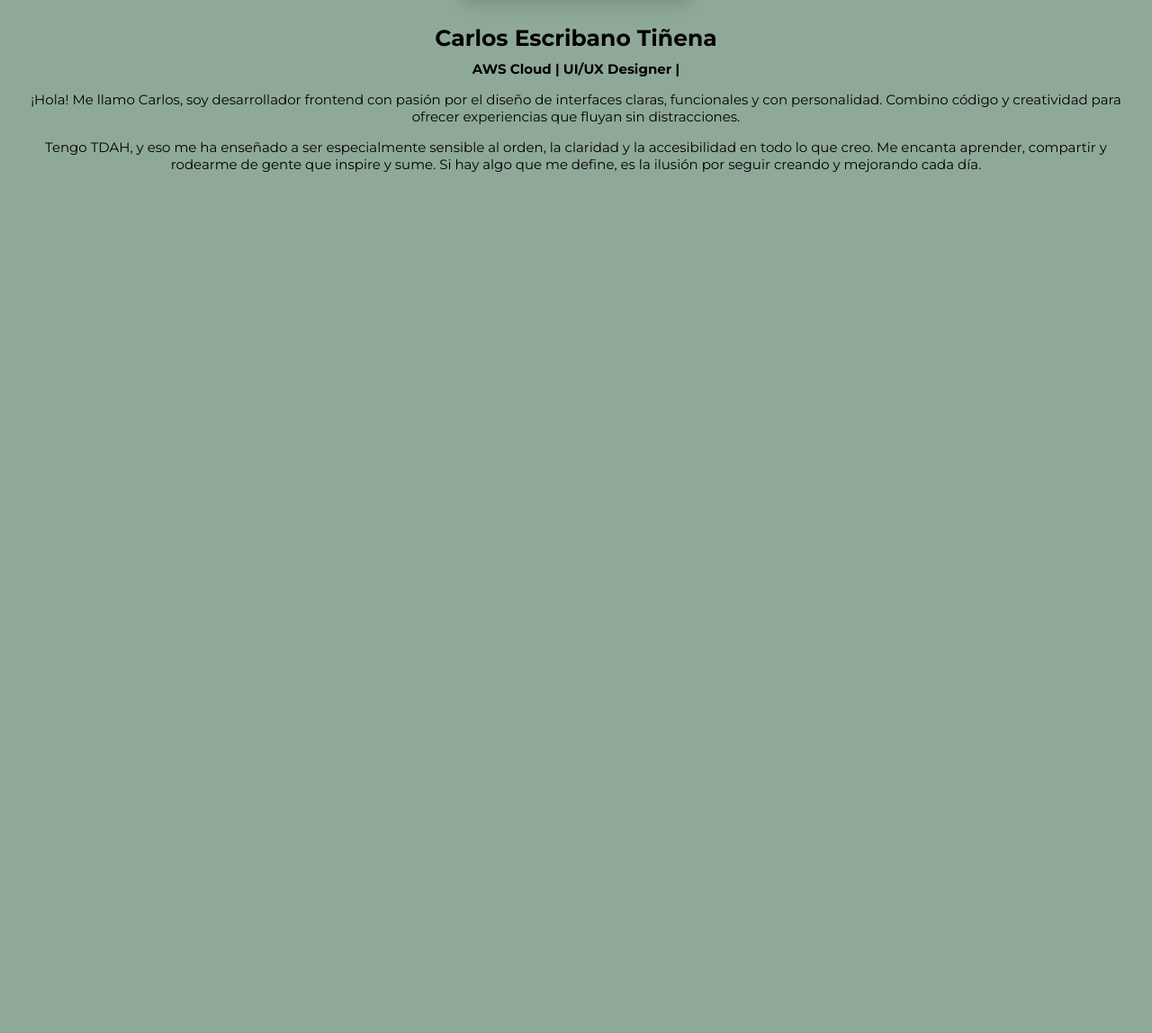
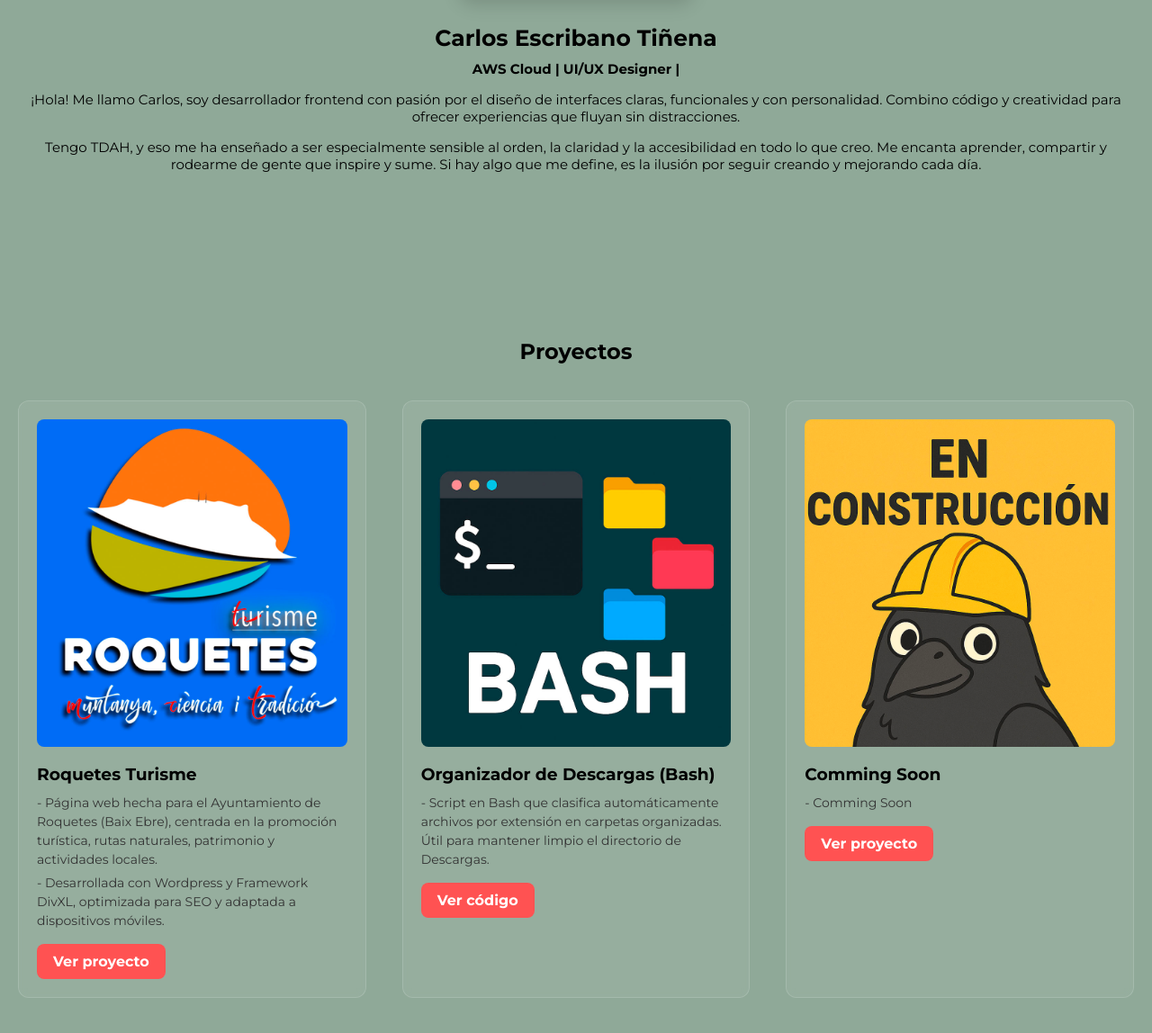
Before and after one commit to Karl0s83/portfolio, a plain HTML site: page index.html in a window 1280 px wide. Shown: the part 504-1652 px from the top of the page at 90% size. Before the commit the page ends 800 px from the top, so only its background shows below. Drawn offline with Linux system fonts and the light colour scheme.

Commit message:
Add 3 new projects, one is underconstruction, organiced pictures with diferent folders

```diff
--- a/index.html
+++ b/index.html
@@ -1,13 +1,12 @@
 <!DOCTYPE html>
 <html lang="es">
+
 <head>
   <meta charset="UTF-8" />
   <meta name="viewport" content="width=device-width, initial-scale=1.0" />
-    <link rel="shortcut icon" href="assets/favicon.png" type="image/x-icon" />
-    <link
-      href="https://fonts.googleapis.com/css2?family=Montserrat:wght@400;700&family=Special+Elite&display=swap"
-      rel="stylesheet"
-    />
+  <link rel="shortcut icon" href="assets/logo/favicon.png" type="image/x-icon" />
+  <link href="https://fonts.googleapis.com/css2?family=Montserrat:wght@400;700&family=Special+Elite&display=swap"
+    rel="stylesheet" />
   <link rel="stylesheet" href="style.css" />
   <title>Portfolio Carlos ET</title>
 </head>
@@ -15,7 +14,7 @@
 <body>
   <header>
     <div class="header-container">
-        <a href="#"><img src="assets/logo.png" alt="logo" class="logo" /></a>
+      <a href="#"><img src="assets/logo/logo.png" alt="logo" class="logo" /></a>
       <nav role="navigation">
         <div id="menuToggle">
           <input type="checkbox" />
@@ -25,9 +24,9 @@
           <ul id="menu">
             <li><a href="#">Home</a></li>
             <li><a href="#about">Sobre mi</a></li>
+            <li><a href="" target="_blank">Proyectos</a></li>
             <li><a href="#info">Info</a></li>
             <li><a href="#contact">Contacto</a></li>
-              <li><a href="" target="_blank">Proyectos</a></li>
             <div class="lang-header">
               <button class="lang-btn" onclick="setLanguage('es')">ES</button>
               <button class="lang-btn" onclick="setLanguage('en')">EN</button>
@@ -55,6 +54,46 @@
       define, es la ilusión por seguir creando y mejorando cada día.
     </p>
   </section>
+  <section class="projects" id="projects">
+    <h2>Proyectos</h2>
+    <div class="project-list" id="project-list">
+
+      <!-- Proyecto 1: Web Turismo Roquetes -->
+      <div class="project-card">
+        <img src="assets/projects/roquetes_logo.jpg" alt="Roquetes Turisme" class="project-img">
+        <h3>Roquetes Turisme</h3>
+        <p>
+          - Página web hecha para el Ayuntamiento de Roquetes (Baix Ebre), centrada en la promoción turística,
+          rutas naturales, patrimonio y actividades locales.
+        </p>
+        <p>
+          - Desarrollada con Wordpress y Framework DivXL, optimizada para SEO y adaptada a dispositivos móviles.
+        </p>
+        <a href="https://roquetesturisme.cat" target="_blank" class="project-btn">Ver proyecto</a>
+      </div>
+      <!-- Proyecto 2: Script Bash Descargas -->
+      <div class="project-card">
+        <img src="assets/projects/logobash.jpg" alt="Bash Script" class="project-img">
+        <h3>Organizador de Descargas (Bash)</h3>
+        <p>
+          - Script en Bash que clasifica automáticamente archivos por extensión en carpetas organizadas.
+          Útil para mantener limpio el directorio de Descargas.
+        </p>
+        <a href="#" class="project-btn">Ver código</a>
+      </div>
+      <!-- Proyecto 3: Comming Soon -->
+      <div class="project-card">
+        <img src="assets/underconstruction/enconstruccion.jpg" alt="Calculadora JS" class="project-img">
+        <h3>Comming Soon</h3>
+        <p>
+          - Comming Soon
+        </p>
+        <a href="_blank" target="_blank" class="project-btn">Ver proyecto</a>
+      </div>
+
+
+  </section>
   <script src="funciones.js"></script>
 </body>
+
 </html>
--- a/style.css
+++ b/style.css
@@ -31,6 +31,9 @@ header {
   width: 50px;
   border-radius: 15px;
 }
+
+
+/*Menú hamburguesa*/
 
 #menuToggle {
   display: block;
@@ -82,18 +85,18 @@ header {
   transform-origin: 0% 100%;
 }
 
-#menuToggle input:checked ~ span {
+#menuToggle input:checked~span {
   opacity: 1;
   transform: rotate(45deg) translate(-2px, -1px);
   background: #ffc500;
 }
 
-#menuToggle input:checked ~ span:nth-last-child(3) {
+#menuToggle input:checked~span:nth-last-child(3) {
   opacity: 0;
   transform: rotate(0deg) scale(0.2, 0.2);
 }
 
-#menuToggle input:checked ~ span:nth-last-child(2) {
+#menuToggle input:checked~span:nth-last-child(2) {
   transform: rotate(-45deg) translate(0, -1px);
 }
 
@@ -118,7 +121,7 @@ header {
   text-align: center;
 }
 
-#menuToggle input:checked ~ ul {
+#menuToggle input:checked~ul {
   transform: none;
 }
 
@@ -149,6 +152,8 @@ header {
   display: none;
 }
 
+/*Section about*/
+
 .sobremi {
   display: flex;
   flex-direction: column;
@@ -175,6 +180,70 @@ header {
   margin-bottom: 10px;
 }
 
+/* Project section */
+
+.projects {
+  padding: 80px 0;
+  text-align: center;
+}
+
+.project-list {
+  display: grid;
+  grid-template-columns: repeat(auto-fit, minmax(280px, 1fr));
+  gap: 40px;
+  margin-top: 40px;
+  padding: 0 20px;
+}
+
+.project-card {
+  background: #ffffff10;
+  backdrop-filter: blur(5px);
+  padding: 20px;
+  border-radius: 12px;
+  text-align: left;
+  border: 1px solid #ffffff25;
+  transition: transform 0.2s ease, box-shadow 0.2s ease;
+}
+
+.project-card h3 {
+  margin-bottom: 10px;
+  color: #000000;
+}
+
+.project-card p {
+  font-size: 14px;
+  color: #333333;
+  line-height: 1.5;
+  margin-bottom: 5px;
+}
+
+.project-card:hover {
+  transform: translateY(-5px);
+  box-shadow: 0 8px 20px #00000030;
+}
+
+.project-img {
+  width: 100%;
+  border-radius: 8px;
+  margin-bottom: 15px;
+}
+
+.project-btn {
+  display: inline-block;
+  background: #ff5252;
+  padding: 10px 18px;
+  border-radius: 8px;
+  margin-top: 10px;
+  color: white;
+  font-weight: 600;
+  text-decoration: none;
+}
+
+.project-btn:hover {
+  background: #ff3030;
+}
+
+/*Sección de debajo mi nombre*/
 #typing {
   font-size: 15px;
 }
@@ -188,9 +257,11 @@ header {
   0% {
     opacity: 1;
   }
+
   50% {
     opacity: 0;
   }
+
   100% {
     opacity: 1;
   }
@@ -206,6 +277,7 @@ header {
   #lang-toggle {
     display: inline-block;
   }
+
   .lang-mobile {
     display: none;
   }
```
Also changed, not shown: assets/logo/favicon.png (renamed from assets/favicon.png), assets/logo/logo.png (renamed from assets/logo.png), assets/projects/logobash.jpg (added), assets/projects/roquetes_logo.jpg (added), assets/underconstruction/enconstruccion.jpg (added), assets/underconstruction/underconstruction.jpg (added). Lines whose indentation alone changed are shown as unchanged.
